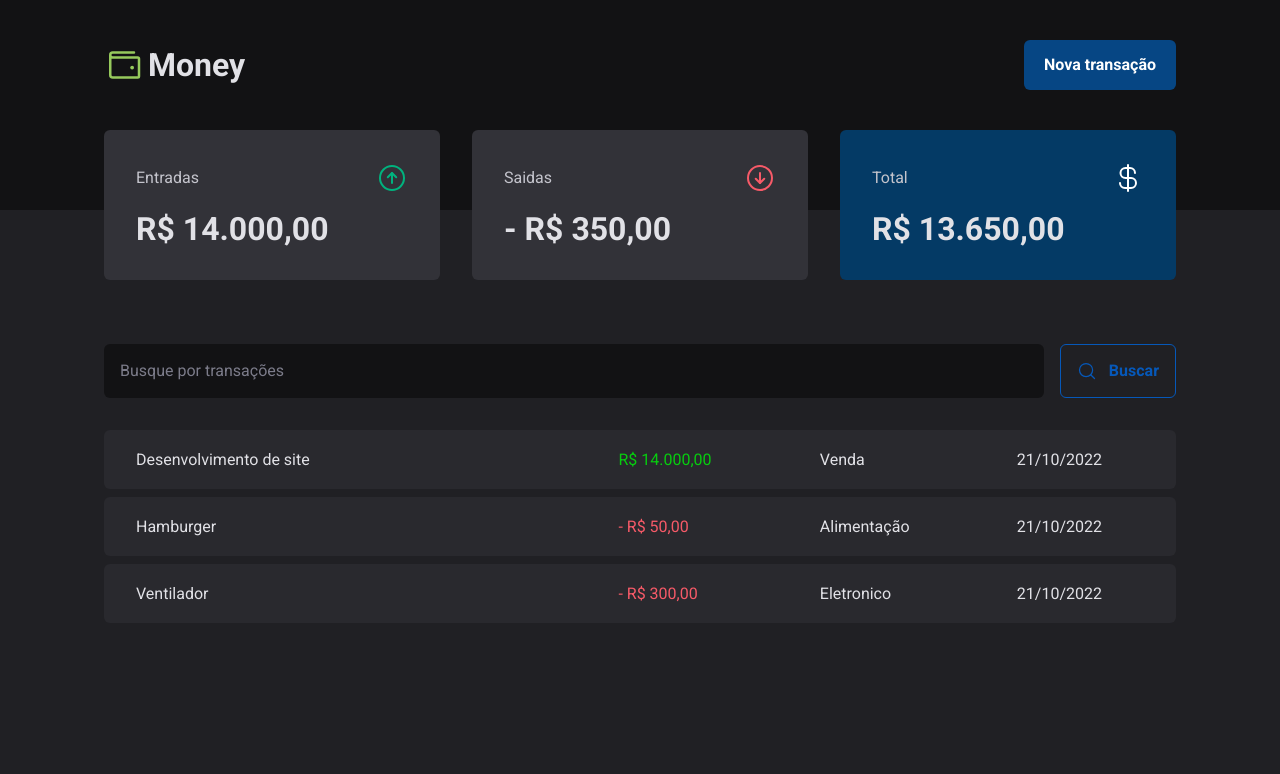
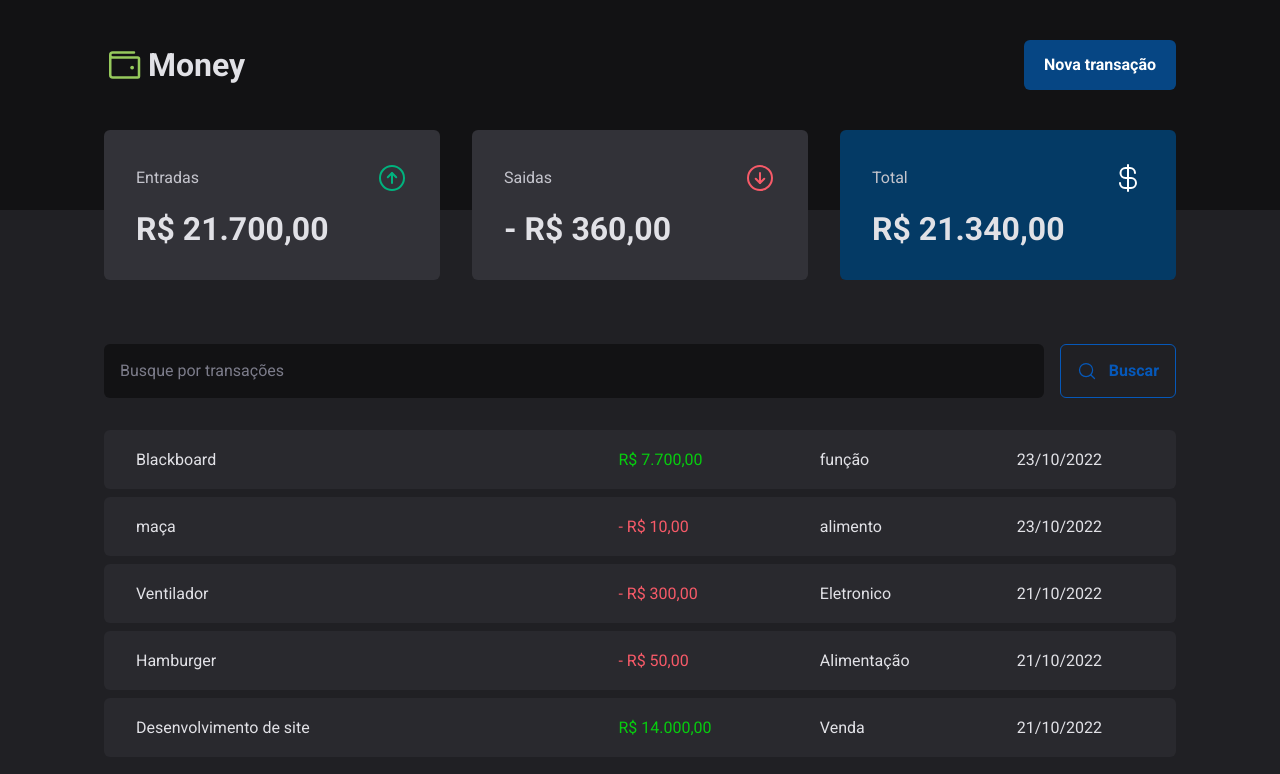
Before and after one commit to IgorGuariroba/money, a React (Vite) app: page / in a window 1280 px wide. Shown: the top 774 px of the page. Built offline with nearby package versions, Linux system fonts and the light colour scheme; data requests are answered from the project's data file.

Commit message:
Criando uma nova transação

```diff
--- a/src/components/NewTransactionModal/index.tsx
+++ b/src/components/NewTransactionModal/index.tsx
@@ -4,6 +4,9 @@ import { CloseButton, Content, Overlay, TransactionType, TransactionTypeButton }
 import * as z from 'zod'
 import { zodResolver } from "@hookform/resolvers/zod"
 import { Controller, useForm } from 'react-hook-form';
+import { api } from '../../lib/axios';
+import { useContext } from 'react';
+import { TransactionsContext } from '../../contexts/TransactionsContext';
 
 const newTransactionFormSchema = z.object({
   description: z.string(),
@@ -15,6 +18,8 @@ const newTransactionFormSchema = z.object({
 type NewTransactionFormInputs = z.infer<typeof newTransactionFormSchema>;
 
 export function NewTransactionModal() {
+
+  const { createTransaction } = useContext(TransactionsContext)
   const {
     control,
     register,
@@ -22,6 +27,7 @@ export function NewTransactionModal() {
     formState: {
       isSubmitting
     },
+    reset,
   } = useForm<NewTransactionFormInputs>({
     resolver: zodResolver(newTransactionFormSchema),
     defaultValues: {
@@ -30,8 +36,8 @@ export function NewTransactionModal() {
   })
 
   async function handleCreateNewTransaction(data: NewTransactionFormInputs) {
-    await new Promise(resolve => setTimeout(resolve, 2000))
-    console.log(data)
+    createTransaction(data)
+    reset()
   }
 
   return (
--- a/src/contexts/TransactionsContext.tsx
+++ b/src/contexts/TransactionsContext.tsx
@@ -14,6 +14,14 @@ interface Transaction {
 interface TransactionContextType {
   transactions: Transaction[];
   fetchTransactions: (query: string) => Promise<void>;
+  createTransaction: (data: CreateTransactionInput) => Promise<void>;
+}
+
+interface CreateTransactionInput {
+  description: string;
+  type: 'income' | 'outcome';
+  price: number;
+  category: string;
 }
 
 interface TransactionProviderProps {
@@ -30,11 +38,27 @@ export function TransactionProvider({ children }: TransactionProviderProps) {
 
     const response = await api.get('transactions',{
       params: {
+        _sort: 'created_at',
+        _order: 'desc',
         q: query,
       }
     })
 
     setTransactions(response.data)
+  }
+
+  async function createTransaction(data: CreateTransactionInput) {
+    const {description,type,category,price} = data
+
+    const response = await api.post('transactions',{
+       description,
+       type,
+       category,
+       price,
+       created_at: new Date(),
+     })
+
+     setTransactions(state => [response.data,...state])
   }
 
   useEffect(() => {
@@ -45,6 +69,7 @@ export function TransactionProvider({ children }: TransactionProviderProps) {
     <TransactionsContext.Provider value={{
       transactions,
       fetchTransactions,
+      createTransaction,
       }}>
       {children}
     </TransactionsContext.Provider>
--- a/test.json
+++ b/test.json
@@ -23,6 +23,22 @@
       "category": "Eletronico",
       "price": 300,
       "created_at": "2022-10-21T00:57:36.102Z"
+    },
+    {
+      "description": "maça",
+      "type": "outcome",
+      "category": "alimento",
+      "price": 10,
+      "created_at": "2022-10-23T01:05:55.629Z",
+      "id": 4
+    },
+    {
+      "description": "Blackboard",
+      "type": "income",
+      "category": "função",
+      "price": 7700,
+      "created_at": "2022-10-23T01:38:07.070Z",
+      "id": 5
     }
   ]
 }
```
